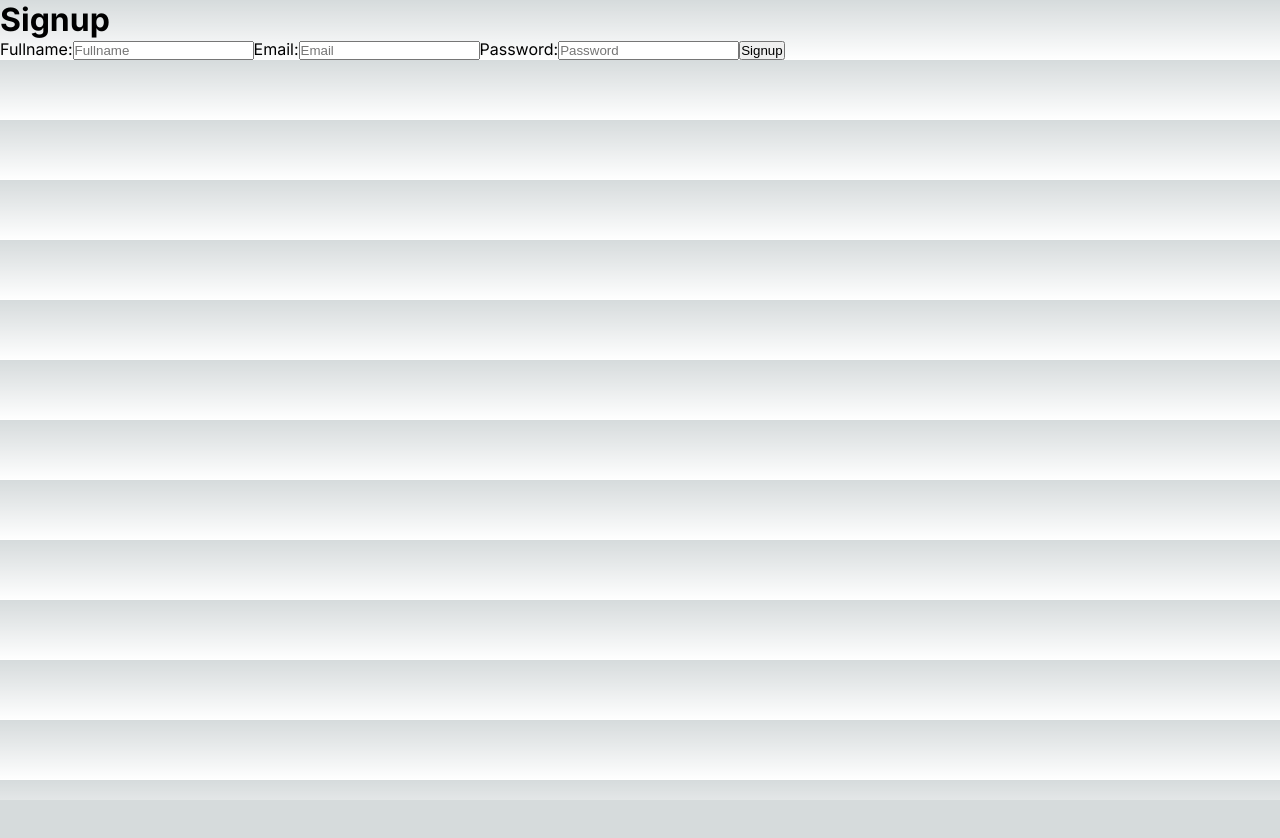
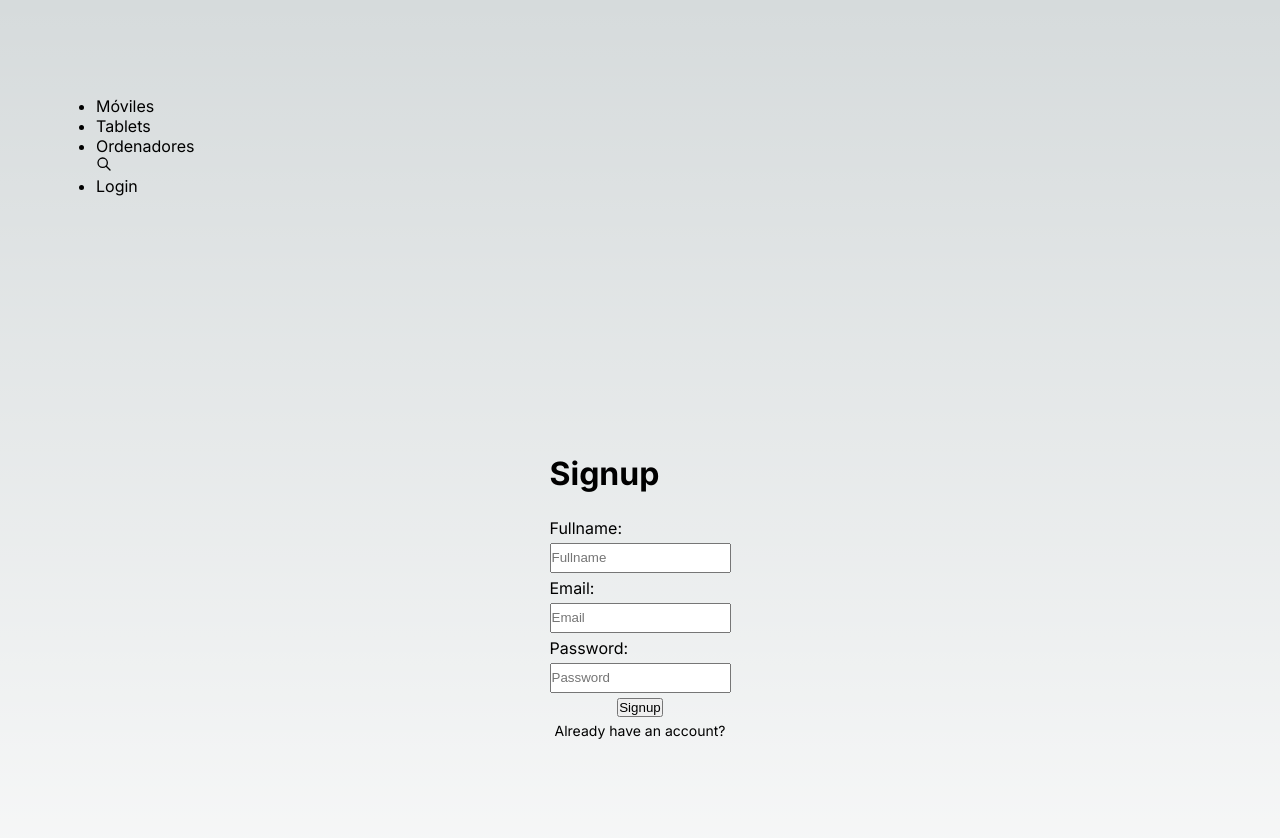
Before and after one commit to Jupiter-roll/ecommerce-template, a Next.js app: page /register in a window 1280 px wide. Shown: the top 838 px of the page. Before the commit the page ends 800 px from the top, so only its background shows below. Built offline with nearby package versions, Linux system fonts and the light colour scheme.

Commit message:
pnpm and Navbar

```diff
--- a/src/app/layout.tsx
+++ b/src/app/layout.tsx
@@ -1,7 +1,9 @@
-import '../styles/globals.css'
-import type { Metadata } from 'next'
-import { Inter } from 'next/font/google'
+import '../styles/globals.css';
+import type { Metadata } from 'next';
+import { Inter } from 'next/font/google';
 import Providers from "./Providers";
+import styles from '../styles/page.module.css';
+import { Navbar } from "../components/Navbar";
 
 const inter = Inter({ subsets: ['latin'] })
 
@@ -18,7 +20,11 @@ export default function RootLayout({
   return (
     <html lang="en">
       <Providers>
-        <body className={inter.className}>{children}</body>
+        <body className={inter.className}>
+          <main className={styles.main}>
+            <Navbar />
+            {children}
+          </main></body>
       </Providers>
     </html>
   )
--- a/src/app/page.tsx
+++ b/src/app/page.tsx
@@ -1,9 +1,5 @@
-import styles from '../styles/page.module.css'
-
 export default function Home() {
   return (
-    <main className={styles.main}>
-      <h1>Store Template</h1>
-    </main>
+    <h1>Store Template</h1>
   )
 }
--- a/src/app/register/page.tsx
+++ b/src/app/register/page.tsx
@@ -3,6 +3,8 @@ import { FormEvent, useState } from "react";
 import axios, { AxiosError } from "axios";
 import { signIn } from "next-auth/react";
 import { useRouter } from "next/navigation";
+import '../../styles/form.css';
+import Link from "next/link";
 
 function Signup() {
   const [error, setError] = useState();
@@ -24,7 +26,7 @@ function Signup() {
         redirect: false,
       });
 
-      if (res?.ok) return router.push("/dashboard/profile");
+      if (res?.ok) return router.push("/");
     } catch (error) {
       console.log(error);
       if (error instanceof AxiosError) {
@@ -35,16 +37,16 @@ function Signup() {
   };
 
   return (
-    <div className="justify-center h-[calc(100vh-4rem)] flex items-center">
-      <form onSubmit={handleSubmit} className="bg-neutral-950 px-8 py-10 w-3/12">
-        {error && <div className="bg-red-500 text-white p-2 mb-2">{error}</div>}
-        <h1 className="text-4xl font-bold mb-7">Signup</h1>
+    <div className="login-register">
+      <form onSubmit={handleSubmit} className="">
+        {error && <div className="">{error}</div>}
+        <h1 className="">Signup</h1>
 
-        <label className="text-slate-300">Fullname:</label>
+        <label className="">Fullname:</label>
         <input
           type="text"
           placeholder="Fullname"
-          className="bg-zinc-800 px-4 py-2 block mb-2 w-full"
+          className=""
           name="fullname"
         />
 
@@ -52,21 +54,22 @@ function Signup() {
         <input
           type="email"
           placeholder="Email"
-          className="bg-zinc-800 px-4 py-2 block mb-2 w-full"
+          className=""
           name="email"
         />
 
-        <label className="text-slate-300">Password:</label>
+        <label className="">Password:</label>
         <input
           type="password"
           placeholder="Password"
-          className="bg-zinc-800 px-4 py-2 block mb-2 w-full"
+          className=""
           name="password"
         />
 
-        <button className="bg-blue-500 text-white px-4 py-2 block w-full mt-4">
+        <button className="">
           Signup
         </button>
+        <Link href="/">Already have an account?</Link>
       </form>
     </div>
   );
--- /dev/null
+++ b/src/components/Navbar.jsx
@@ -0,0 +1,19 @@
+import Link from 'next/link';
+import React from 'react';
+import { HiOutlineSearch } from 'react-icons/hi';
+
+export const Navbar = () => {
+  return (
+    <div>
+        <ul>
+            <li><Link href="#">Móviles</Link></li>
+            <li><Link href="#">Tablets</Link></li>
+            <li><Link href="#">Ordenadores</Link></li>
+        </ul>
+        <ul>
+            <div className='search'><HiOutlineSearch /></div>
+            <li><Link href="/register">Login</Link></li>
+        </ul>
+    </div>
+  )
+}
--- a/src/models/User.ts
+++ b/src/models/User.ts
@@ -20,7 +20,7 @@ const UserSchema = new Schema(
       type: String,
       required: [true, "fullname is required"],
       minLength: [3, "fullname must be at least 3 characters"],
-      maxLength: [25, "fullname must be at most 20 characters"],
+      maxLength: [25, "fullname must be at most 25 characters"],
     },
   },
   {
--- /dev/null
+++ b/src/styles/form.css
@@ -0,0 +1,33 @@
+.login-register {
+    width: 100%;
+    min-height: 100vh;
+    display: flex;
+    align-items: center;
+    justify-content: center;
+}
+
+.login-register form {
+    display: flex;
+    flex-direction: column;
+    justify-content: space-between;
+    align-items: center;
+    gap: 5px
+}
+
+.login-register form h1 {
+    margin-bottom: 20px;
+}
+
+.login-register form h1,
+.login-register form label {
+    width: 100%;
+}
+
+.login-register form input {
+    width: 100%;
+    height: 30px;
+}
+
+.login-register form a {
+    font-size: 14px;
+}
--- a/src/styles/page.module.css
+++ b/src/styles/page.module.css
@@ -1,8 +1,4 @@
 .main {
-  display: flex;
-  flex-direction: column;
-  justify-content: space-between;
-  align-items: center;
   padding: 6rem;
   min-height: 100vh;
 }
```
Also changed, not shown: package.json (+4 -6 lines), src/app/login/page.tsx (+11 -9 lines), 2 other files (tests, documents, lock files or other folders).
